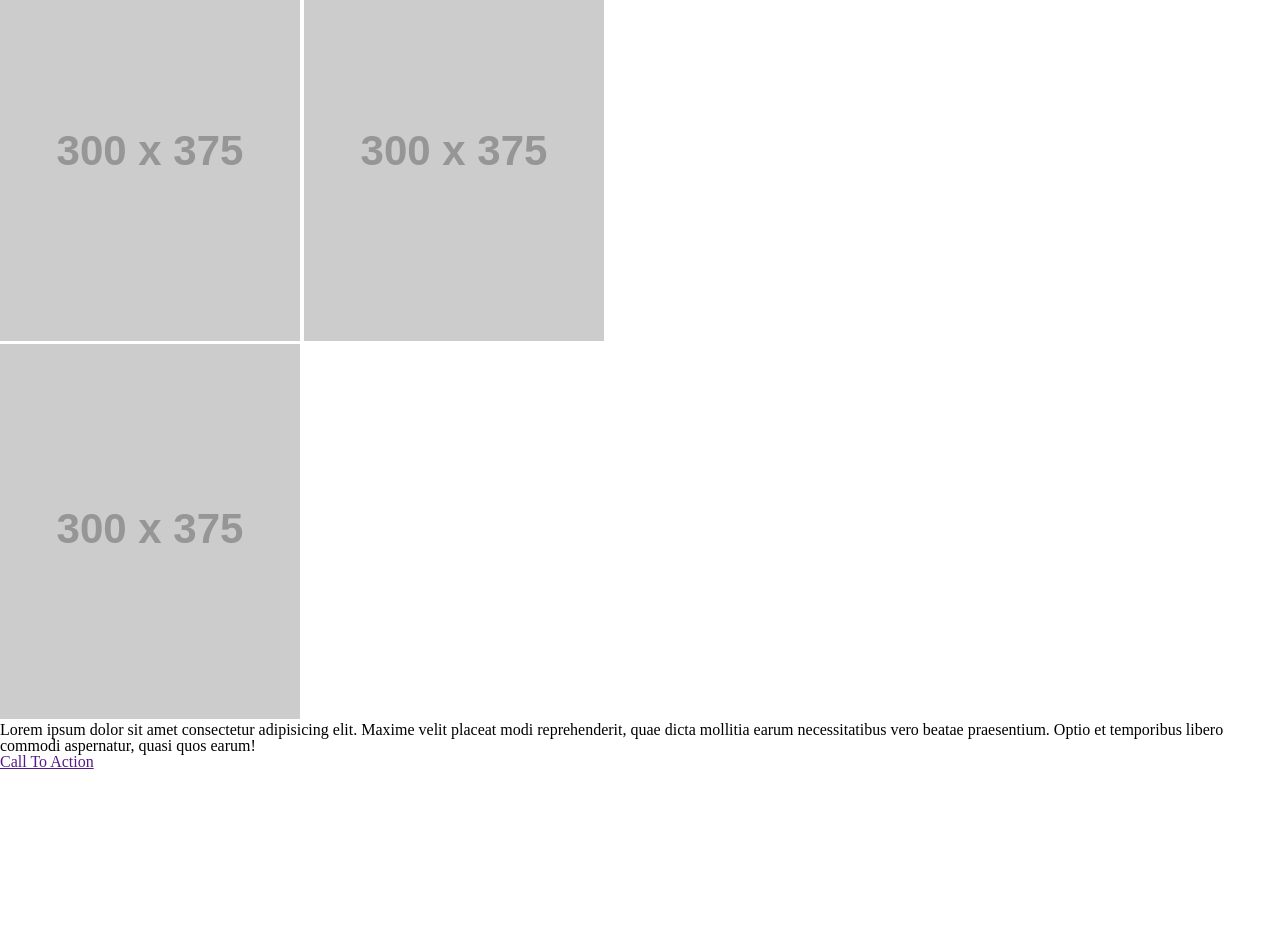
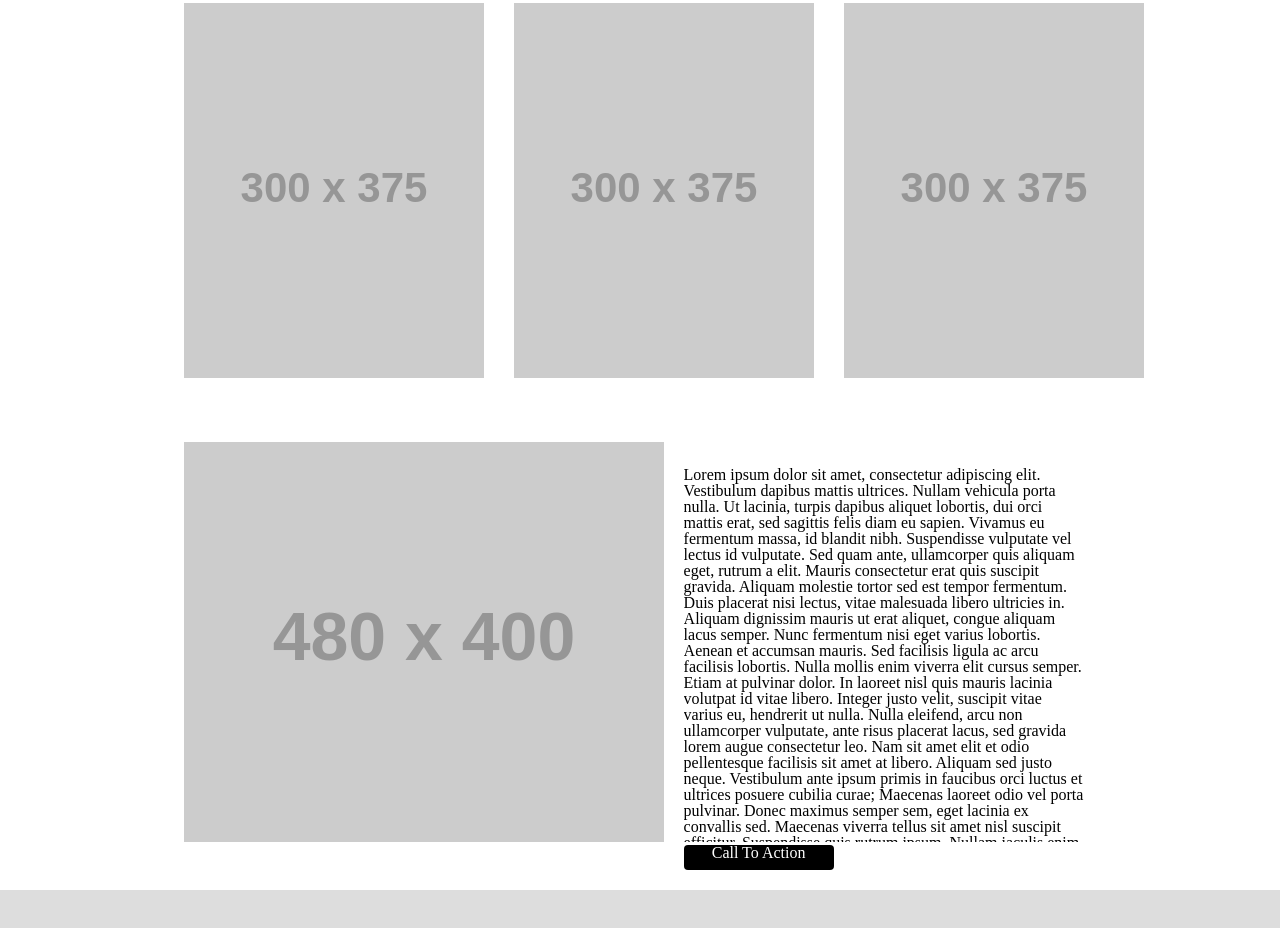
Before and after one commit to ammarib/wirefame-exercise, a plain HTML site: page index.html in a window 1280 px wide. Shown: the part 624-1552 px from the top of the page. Before the commit the page ends 1394 px from the top, so only its background shows below. Drawn offline with Linux system fonts and the light colour scheme; placeholder pictures from the web are drawn by us.

Commit message:
css done with minor problem

```diff
--- a/css/style.css
+++ b/css/style.css
@@ -0,0 +1,85 @@
+header{
+    width: 100%;
+    margin-bottom: 20px;
+    background-color: #dddddd;
+}
+
+ul {
+    list-style-type: none;
+    margin-left: 2%;
+    padding: 0;
+    overflow: hidden;
+
+  }
+  ul a {
+    float: left;
+    margin-top: 10px;
+    margin-bottom: 10px;
+
+}
+
+  ul li {
+    text-decoration: none;
+    margin-left: 3%;
+    float: left;
+    margin-top: 1%;
+  }
+
+  li a {
+      color: rgba(54, 54, 54, 0.867);
+    text-decoration: none;
+    display: block;
+    padding: 8px;
+    margin-left: 25px;
+  }
+ section{
+     display: table;
+     margin-left: 12%;
+     margin-top: 4%;
+     width: 33%;
+
+ }
+ img{
+     margin-top: 10px;
+     margin-left: 30px;
+ }
+ .imageTxt{
+
+     display: table;
+
+ }
+ div
+{
+    display:table-cell;
+}
+.imageTxt img{
+    display: table-cell;
+    vertical-align: middle;
+}
+
+p{
+         display: inline-block;
+         overflow: hidden;
+         width: 400px;
+         height: 375px;
+         margin-left: 20px;
+
+    }
+.imageTxt a{
+          text-align: center;
+          text-decoration: none;
+          color: white;
+          background-color: black;
+          border-radius: 4px;
+          height: 25px;
+          width: 150px;
+          display: block;
+          margin-left: 20px;
+      }
+ footer{
+
+        width: 100%;
+        height: 70px;
+        margin-top: 20px;
+        background-color: #dddddd;
+ }
--- a/index.html
+++ b/index.html
@@ -1,5 +1,6 @@
 <!DOCTYPE html>
 <html lang="en">
+
 <head>
     <meta charset="UTF-8">
     <meta name="viewport" content="width=device-width, initial-scale=1.0">
@@ -7,16 +8,19 @@
     <link rel="stylesheet" href="css/reset.css">
     <link rel="stylesheet" href="css/style.css">
 </head>
+
 <body>
     <header>
-        <a href="index.html">
-            <img  alt="Home Page" src="https://placehold.it/200x70/000">
-        </a>
+
         <ul>
-            <li>Nav Item 1</li>
-            <li>Nav Item 2</li>
-            <li>Nav Item 3</li>
-            <li>Nav Item 4</li>
+            <a href="index.html">
+                <img alt="Home Page" src="https://placehold.it/200x70/000">
+            </a>
+
+            <li> <a href="">Nav Item 1</a></li>
+            <li><a href="">Nav Item 2</a></li>
+            <li><a href="">Nav Item 3</a></li>
+            <li><a href="">Nav Item 4</a></li>
         </ul>
     </header>
     <section>
@@ -26,11 +30,50 @@
         <img src="https://placehold.it/300x375/000" alt="300X375 image 3">
 
     </section>
-    <section>
-        <img src="https://placehold.it/300x375/000" alt="300X375 image">
+    <section class="imageTxt">
+        <div>
+            <img src="https://placehold.it/480x400/000" alt="300X375 image">
+        </div>
         <p>
-            Lorem ipsum dolor sit amet consectetur adipisicing elit.
-             Maxime velit placeat modi reprehenderit, quae dicta mollitia earum necessitatibus vero beatae praesentium. Optio et temporibus libero commodi aspernatur, quasi quos earum!
+            Lorem ipsum dolor sit amet, consectetur adipiscing elit. Vestibulum dapibus mattis ultrices. Nullam vehicula
+            porta nulla. Ut lacinia, turpis dapibus aliquet lobortis, dui orci mattis erat, sed sagittis felis diam eu
+            sapien. Vivamus eu fermentum massa, id blandit nibh. Suspendisse vulputate vel lectus id vulputate. Sed quam
+            ante, ullamcorper quis aliquam eget, rutrum a elit. Mauris consectetur erat quis suscipit gravida. Aliquam
+            molestie tortor sed est tempor fermentum. Duis placerat nisi lectus, vitae malesuada libero ultricies in.
+            Aliquam dignissim mauris ut erat aliquet, congue aliquam lacus semper. Nunc fermentum nisi eget varius
+            lobortis. Aenean et accumsan mauris. Sed facilisis ligula ac arcu facilisis lobortis.
+
+            Nulla mollis enim viverra elit cursus semper. Etiam at pulvinar dolor. In laoreet nisl quis mauris lacinia
+            volutpat id vitae libero. Integer justo velit, suscipit vitae varius eu, hendrerit ut nulla. Nulla eleifend,
+            arcu non ullamcorper vulputate, ante risus placerat lacus, sed gravida lorem augue consectetur leo. Nam sit
+            amet elit et odio pellentesque facilisis sit amet at libero. Aliquam sed justo neque. Vestibulum ante ipsum
+            primis in faucibus orci luctus et ultrices posuere cubilia curae; Maecenas laoreet odio vel porta pulvinar.
+            Donec maximus semper sem, eget lacinia ex convallis sed. Maecenas viverra tellus sit amet nisl suscipit
+            efficitur. Suspendisse quis rutrum ipsum. Nullam iaculis enim nec elit feugiat placerat. Vivamus elementum
+            euismod massa non pharetra.
+
+            Vivamus molestie purus nec metus ullamcorper faucibus. Nullam in dignissim tortor, vel iaculis leo. Morbi
+            tempus eleifend consectetur. Pellentesque habitant morbi tristique senectus et netus et malesuada fames ac
+            turpis egestas. Curabitur pharetra diam ac turpis condimentum lacinia. Donec facilisis a nisi a scelerisque.
+            Donec posuere at enim faucibus auctor. Aenean bibendum ex a vestibulum placerat. Nulla in magna aliquam,
+            fringilla augue nec, pretium mauris. Sed sit amet dignissim metus. Nulla facilisi. Duis commodo, arcu sit
+            amet efficitur porta, turpis leo convallis lorem, sit amet placerat dui metus quis tortor. Pellentesque
+            ligula ex, aliquet ut eleifend nec, feugiat id dui. Nam vitae lorem auctor, hendrerit magna id, rhoncus
+            felis.
+
+            In fringilla ipsum risus, quis suscipit mi vestibulum ut. Nulla facilisi. Pellentesque massa nulla, porta
+            quis tortor nec, placerat lacinia turpis. Curabitur suscipit neque ut tortor bibendum scelerisque. Ut
+            tristique at arcu et laoreet. Donec suscipit ultricies mauris vitae bibendum. Quisque id efficitur urna.
+            Praesent mattis laoreet nulla eget aliquet. Pellentesque finibus est id pretium blandit.
+
+            Maecenas tempor id orci et sagittis. Donec sem velit, placerat at imperdiet quis, pharetra at massa. Aenean
+            eget luctus neque. Cras posuere ipsum quis tellus maximus imperdiet ut porta tellus. Vivamus aliquet, ipsum
+            ut consectetur convallis, nunc massa rutrum neque, ut aliquet lorem enim dictum sapien. Suspendisse vitae
+            sagittis nisl, a consequat nibh. Ut ultrices augue id mi fermentum, eget iaculis est consequat. Donec id
+            sodales nulla. Aenean ornare odio orci, quis finibus lectus tristique at. Integer rhoncus massa magna, sed
+            facilisis est eleifend a. Mauris scelerisque, dui sit amet ullamcorper tincidunt, ligula nibh sollicitudin
+            libero, non auctor felis justo ut diam. Donec sapien est, condimentum ac commodo in, lacinia nec diam. Donec
+            magna ligula, placerat sit amet est id, commodo pellentesque ligula.
         </p>
         <a href="">Call To Action</a>
     </section>
@@ -38,4 +81,5 @@
 
     </footer>
 </body>
+
 </html>
```
